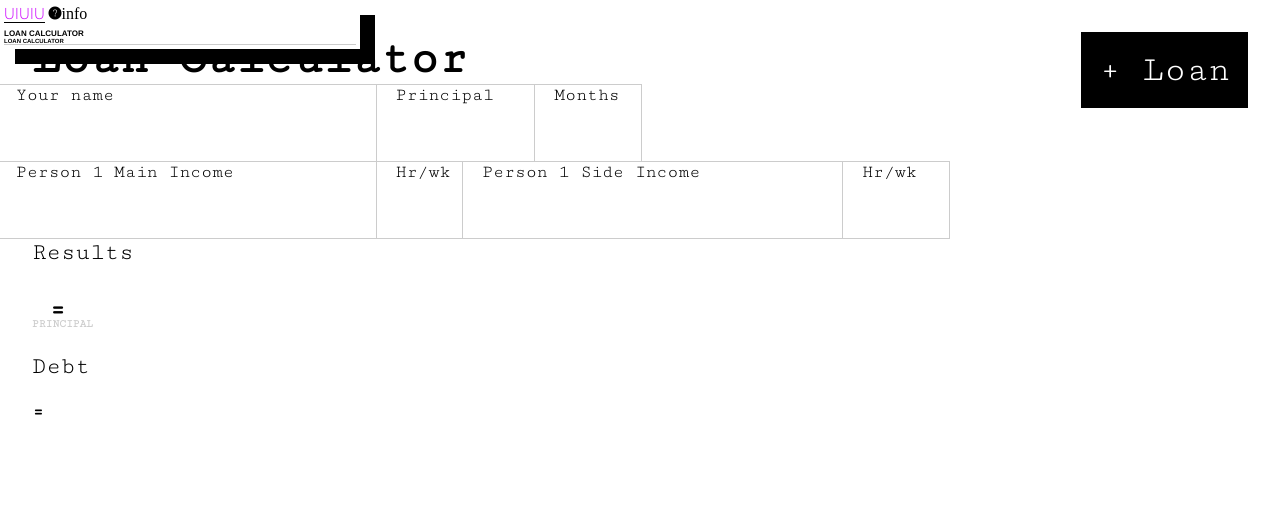
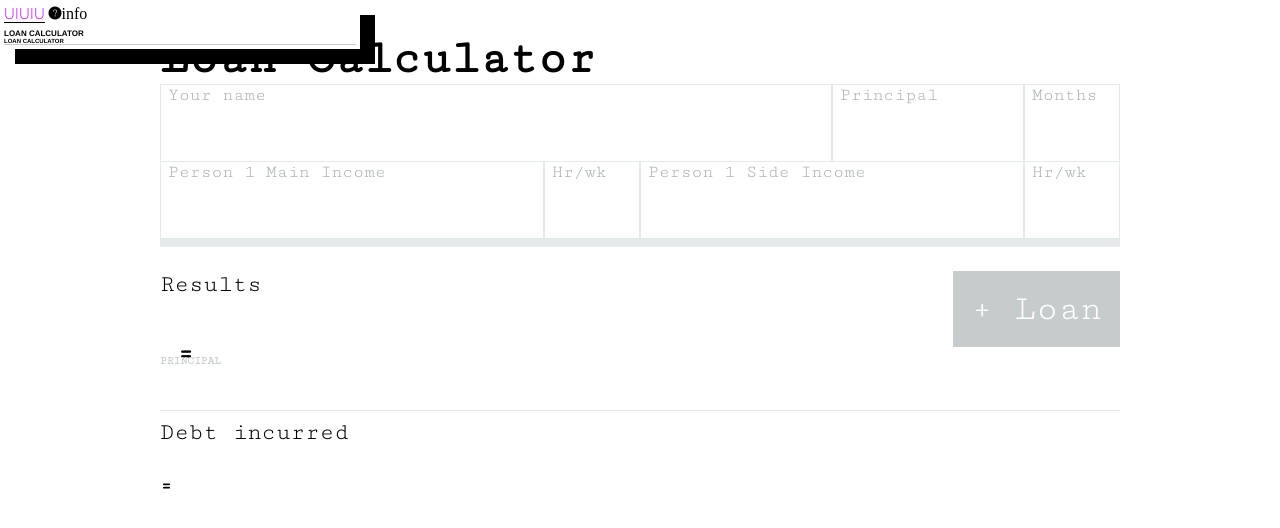
Before and after one commit to grungerabbit/lyrics-interactions, a Jekyll site: the page built from _projects/loan-calculator.md, in a window 1280 px wide. Shown: the top 528 px of the page. Built offline with Jekyll 4.4.1, drawn with Linux system fonts in a browser that asks for light colours; nearby versions of some CDN libraries; some web fonts are replaced; Markdown is read by kramdown in place of the engine named in the settings.

Commit message:
UI improvements to loan calculator

```diff
--- a/_projects/loan-calculator.md
+++ b/_projects/loan-calculator.md
@@ -15,52 +15,76 @@ body {
 	font-family: "Cutive Mono";
 }
 .project {
-	width: 95%;
+	width: 75%;
 	margin: auto;
 	font-size: 150%;
 	position: relative;
 }
 input {
-	border: 1px solid #ccc;
+	border: 1px solid #E4EAEA;
 	padding: 0.75em 0.5em 0.25em;
 	font: 1.5em "Cutive Mono";
-	width: 33%;
+	width: 33.333333%;
 	margin-top: -1px;
 }
-div input {
-	margin-left: -1em;
+div, li {
+	clear: both;
+}
+ul {
+	list-style: none;
+}
+div input, .outside__loan li {
+	float: left;
 }
 input:focus {
 	outline: none;
-	border-color: black;
+	border-left-color: #0FBCB8;
 }
 label {
 	position: absolute;
-	margin-left: -1rem;
+	margin-left: 0.5rem;
 	font-size: 75%;
+	color: #ADB2B2;
+}
+.your__name {
+	width: 70%;
+}
+.income {
+	width: 40%;
 }
 .number {
-	width: 5em;
+	width: 20%;
 }
 .tinynumber {
-	width: 3em;
+	width: 10%;
+}
+.outside__loan {
+	border-top: 4px solid #E4EAEA;
+	border-bottom: 4px solid #E4EAEA;
+	overflow: auto;
+	margin-bottom: 1em;
 }
 .loan__adder {
 	font: 1.5em "Cutive Mono";
-	background-color: black;
+	background-color: #C6CCCC;
 	color: white;
 	border: none;
 	padding: 0.5em;
 	display: inline-block;
-	position: absolute;
-	top: 0;
-	right: 0;
+	float: right;
+}
+.loan__adder:hover {
+	background-color: #ADB2B2;
+}
+.loan__adder:focus {
+	background-color: #0FBCB8;
 }
 .success {
 	color: #94e515;
 }
 .result__calc {
 	padding: 1em 0;
+	line-height: 2;
 }
 .result__calc div {
 	display: inline-block;
@@ -71,14 +95,19 @@ label {
 .result__calc small {
 	position: absolute;
 	font-size: 40%;
-	color: #ccc;
+	color: #C6CCCC;
 	width: 100%;
-	border-top: 1px solid #ccc;
+	border-top: 1px solid #C6CCCC;
 	text-transform: uppercase;
 	text-align: center;
+	margin-top: -12px;
 }
 .show-work {
-	color: #ccc;
+	color: #C6CCCC;
+}
+.debt {
+	padding-top: 0.5rem;
+	border-top: 1px solid #E4EAEA;
 }
 </style>
 
@@ -91,110 +120,97 @@ label {
 * Money able to loan
 -->
 
-<div ng-app>
-<div ng-controller="Calculator">
+<div ng-app ng-controller="Calculator">
+	<h1 class="title">Loan Calculator</h1>
+
+	<div class="initial__settings">
+		<label>Your name</label>
+		<input ng-model="yourname" type="text" class="your__name">
+
+		<label>Principal</label>
+		<input ng-model="principal" type="text" class="number">
+
+		<label>Months</label>
+		<input ng-model="monthsleft" type="text" class="tinynumber">
+	</div>
+
+	<div class="initial__income">
+		<label><span ng-show="yourname" ng-bind="yourname"></span><span ng-hide="yourname">Person 1</span> Main Income</label>
+		<input type="text" ng-model="main" class="income">
+
+		<label>Hr/wk</label>
+		<input type="text" ng-model="hoursWk" class="tinynumber">
+
+		<label><span ng-show="yourname" ng-bind="yourname"></span><span ng-hide="yourname">Person 1</span> Side Income</label>
+		<input type="text" ng-model="side" class="income">
+
+		<label>Hr/wk</label>
+		<input type="text" ng-model="shoursWk" class="tinynumber">
+	</div>
+
+	<div class="outside__loan">
+		<ul>
+			<li ng-repeat="loaner in loaners">
+				<label>Name</label>
+				<input type="text" ng-model="loaners[$index].name">
+				<label><span ng-bind="loaners[$index].name"></span> Loan</label>
+				<input type="text" ng-model="loaners[$index].loan">
+				<label><span ng-bind="loaners[$index].name"></span> Interest</label>
+				<input type="text" ng-model="loaners[$index].interest">
+			</li>
+		</ul>
+	</div>
 
 
+	<div class="results">
+		<button ng-click="addNewLoaner()" class="loan__adder">+ Loan</button>
+		<p>Results</p>
 
-<h1 class="title">Loan Calculator</h1>
+		<h3 class="result__calc">
+			<div class="calc--principal">
+				<span ng-bind="principal"></span>
+				<small>principal</small>
+			</div>
 
+			<div ng-if="main > 0">-
+			<div class="calc--main">
+				<span ng-bind="calcHourly(main)"></span>
 
-<div class="initial__settings">
+				<em class="show-work">(<span ng-bind="main"></span> * <span ng-bind="monthsleft"></span> * <span ng-bind="hoursWk"></span> * <span>2</span>)</em>
+			<small><span ng-show="yourname" ng-bind="yourname"></span> main hr * mo * hr/wk * wks*mo/2</small></div>
+			</div>
 
-	<label>Your name</label>
-	<input ng-model="yourname" type="text">
+			<div ng-if="side > 0">-
+			<div class="calc--side">
+				<span ng-bind="calcHourly(side)"></span>
 
-	<label>Principal</label>
-	<input ng-model="principal" type="text" class="number">
+				<em class="show-work">(<span ng-bind="side"></span> * <span ng-bind="monthsleft"></span> * <span ng-bind="shoursWk"></span> * <span>2</span>)</em>
+				<small><span ng-show="yourname" ng-bind="yourname"></span> side hr * mo * hr/wk * wks*mo/2</small></div>
+				</div>
 
-	<label>Months</label>
-	<input ng-model="monthsleft" type="text" class="tinynumber">
+			<span ng-if="loaners.length > 0">-</span> <span ng-if="loaners.length > 1">(</span>
+			<span ng-repeat="loaner in loaners">
+				<span ng-if="$index !== 0"> + </span>
+				<div class="calc--debt">
+					<span ng-bind="loaners[$index].loan"></span>
+					<small ng-bind="loaners[$index].name"></small>
+				</div>
+			</span>
+			<span ng-if="loaners.length > 1">)</span>
+			=
+			<span ng-bind="calculated()" ng-class="{success: calculated() <= 0}"></span>
+		</h3>
 
-	<!--<label>Interest</label>
-	<input ng-model="interest" type="text" class="tinynumber">-->
+		<div class="debt">
+			<p>Debt incurred</p>
+			<h5 class="result__calc"><span ng-if="loaners.length > 1">(</span>
+				<div class="calc--debt" ng-repeat="loaner in loaners">
+					<span ng-if="$index !== 0"> +</span>(<span ng-bind="loaners[$index].loan"></span> * <span ng-bind="percentage($index)"></span>)
+				<small><span ng-bind="loaners[$index].name"></span> loan * int</small></div> <span ng-if="loaners.length > 1">)</span> =
+
+			<span ng-bind="debt()"></span>
+			</h5>
+		</div>
+	</div>
 
 </div>
-
-<div class="initial__income">
-	<label><span ng-show="yourname" ng-bind="yourname"></span><span ng-hide="yourname">Person 1</span> Main Income</label>
-	<input type="text" ng-model="main">
-
-	<label>Hr/wk</label>
-	<input type="text" ng-model="hoursWk" class="tinynumber">
-
-	<label><span ng-show="yourname" ng-bind="yourname"></span><span ng-hide="yourname">Person 1</span> Side Income</label>
-	<input type="text" ng-model="side">
-
-	<label>Hr/wk</label>
-	<input type="text" ng-model="shoursWk" class="tinynumber">
-</div>
-
-<button ng-click="addNewLoaner()" class="loan__adder">+ Loan</button>
-
-<ul>
-	<li ng-repeat="loaner in loaners">
-		<label>Name</label>
-		<input type="text" ng-model="loaners[$index].name">
-		<label><span ng-bind="loaners[$index].name"></span> Loan</label>
-		<input type="text" ng-model="loaners[$index].loan">
-		<label><span ng-bind="loaners[$index].name"></span> Interest</label>
-		<input type="text" ng-model="loaners[$index].interest">
-	</li>
-</ul>
-
-<div class="results">
-	<p>Results</p>
-
-	<h3 class="result__calc">
-		<div class="calc--principal">
-			<span ng-bind="principal"></span>
-			<small>principal</small>
-		</div>
-
-
-
-
-		<div ng-if="main > 0">-
-		<div class="calc--main">
-			<span ng-bind="calcHourly(main)"></span>
-
-			<em class="show-work">(<span ng-bind="main"></span> * <span ng-bind="monthsleft"></span> * <span ng-bind="hoursWk"></span> * <span>2</span>)</em>
-		<small><span ng-show="yourname" ng-bind="yourname"></span> main hr * mo * hr/wk * wks*mo/2</small></div>
-		</div>
-
-		<div ng-if="side > 0">-
-		<div class="calc--side">
-			<span ng-bind="calcHourly(side)"></span>
-
-			<em class="show-work">(<span ng-bind="side"></span> * <span ng-bind="monthsleft"></span> * <span ng-bind="shoursWk"></span> * <span>2</span>)</em>
-			<small><span ng-show="yourname" ng-bind="yourname"></span> side hr * mo * hr/wk * wks*mo/2</small></div>
-			</div>
-
-		<span ng-if="loaners.length > 0">-</span> <span ng-if="loaners.length > 1">(</span>
-		<span ng-repeat="loaner in loaners">
-			<span ng-if="$index !== 0"> + </span>
-			<div class="calc--debt">
-				<span ng-bind="loaners[$index].loan"></span>
-				<small ng-bind="loaners[$index].name"></small>
-			</div>
-		</span>
-		<span ng-if="loaners.length > 1">)</span>
-
-
-		=
-		<span ng-bind="calculated()" ng-class="{success: calculated() <= 0}"></span>
-	</h3>
-
-	<p>Debt</p>
-	<h5 class="result__calc"><span ng-if="loaners.length > 1">(</span>
-		<div class="calc--debt" ng-repeat="loaner in loaners">
-			<span ng-if="$index !== 0"> +</span>(<span ng-bind="loaners[$index].loan"></span> * <span ng-bind="percentage($index)"></span>)
-		<small><span ng-bind="loaners[$index].name"></span> loan * int</small></div> <span ng-if="loaners.length > 1">)</span> =
-
-	<span ng-bind="debt()"></span>
-	</h5>
-
-</div>
-
-</div>
-</div>
```
